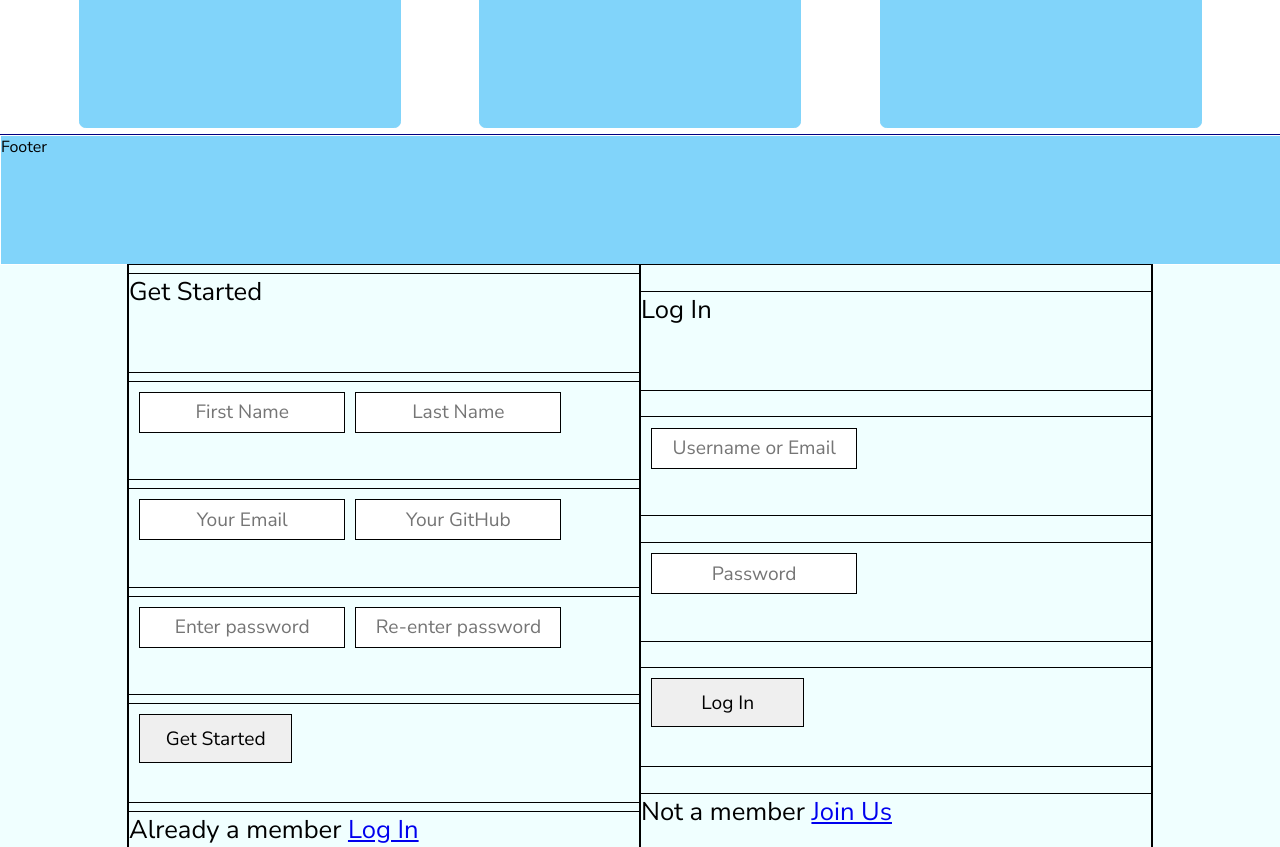
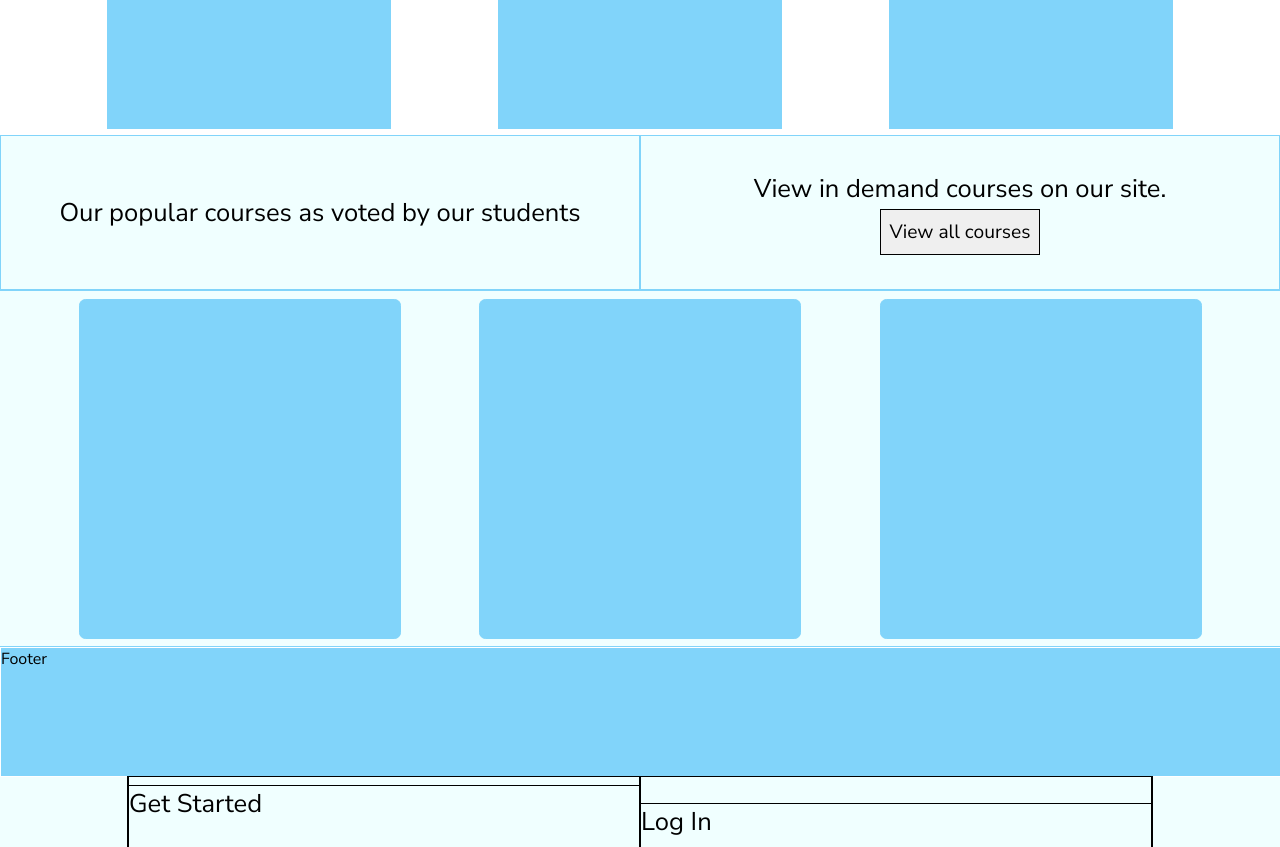
Before and after one commit to MokuaEnock/NxT-learn, a React (Create React App) app: page / in a window 1280 px wide. Shown: the part 960-1807 px from the top of the page. Built offline with nearby package versions, Linux system fonts and the light colour scheme; data requests are answered from the project's data file.

Commit message:
finish up on skeleton of landing page

```diff
--- a/src/components/home/main.js
+++ b/src/components/home/main.js
@@ -38,7 +38,18 @@ function Main() {
       </section>
 
       <section id="main_cards">
-
+        <div id="main_container1">
+          <span>Our popular courses as voted by our students</span>
+          <span>
+            <p>View in demand courses on our site.</p>
+            <button>View all courses</button>
+          </span>
+        </div>
+        <ul id="main_container2">
+          <li></li>
+          <li></li>
+          <li></li>
+        </ul>
       </section>
     </>
   );
--- a/src/index.css
+++ b/src/index.css
@@ -120,7 +120,6 @@ main>div>span>button {
   flex-direction: row;
   justify-content: space-evenly;
   align-items: center;
-  border: thin solid #000080;
 }
 
 #sect_container1>div {
@@ -148,11 +147,59 @@ main>div>span>button {
 }
 
 #sect_container2>li {
+  width: 22%;
+  height: 95%;
+  border: thin solid #81D4FA;
+  background-color: #81D4FA;
+}
+
+#main_cards {
+  width: 100%;
+  height: 40vw;
+}
+
+#main_container1 {
+  width: 100%;
+  height: 30%;
+  border: thin solid #81D4FA;
+  display: flex;
+  flex-direction: row;
+  justify-content: space-evenly;
+  align-items: center;
+}
+
+#main_container1>span {
+  width: 50%;
+  height: 100%;
+  border: thin solid #81D4FA;
+  display: flex;
+  flex-direction: column;
+  justify-content: center;
+  align-items: center;
+}
+
+#main_container1>span>button {
+  width: 25%;
+  height: 30%;
+}
+
+#main_container2 {
+  width: 100%;
+  height: 70%;
+  border: thin solid #81D4FA;
+  display: flex;
+  flex-direction: row;
+  justify-content: space-evenly;
+  align-items: center;
+  list-style: none;
+}
+
+#main_container2>li {
   width: 25%;
   height: 95%;
   border: thin solid #81D4FA;
+  background-color: #81D4FA;
   border-radius: 0.5vw;
-  background-color: #81D4FA;
 }
 
 footer {
```
